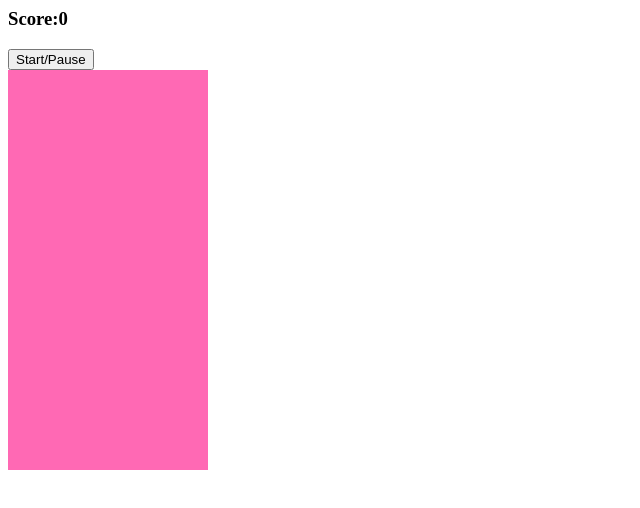
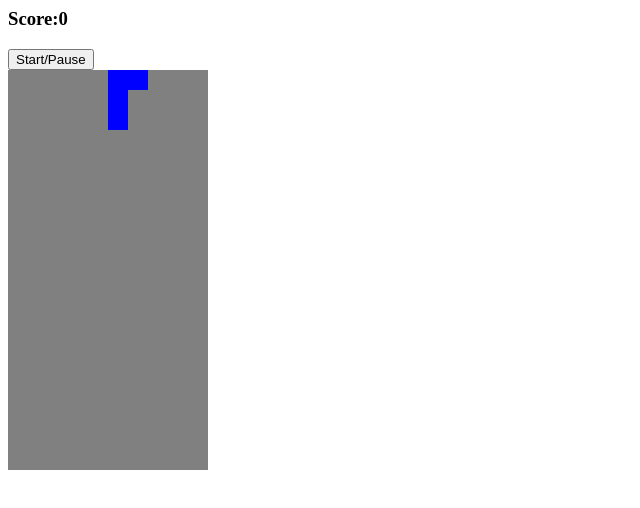
Before and after one commit to manojkmishra/jsgames, a plain HTML site: page tetris/index.html in a window 1280 px wide. Shown: the whole page, without its empty margins (0-640 px from the left). Drawn offline with Linux system fonts and the light colour scheme.

Commit message:
L tetromino first rotation draw

```diff
--- a/tetris/app.js
+++ b/tetris/app.js
@@ -1,5 +1,61 @@
 document.addEventListener('DOMContentLoaded', () => {
-    //will load after all content in html is loaded
+//will load after all content in DOM=html is loaded
 
+    const grid = document.querySelector('.grid')
+    let squares=Array.from(document.querySelectorAll('.grid div'))
+    const scoreDisplay = document.querySelector('#score')
+    const startBtn = document.querySelector('#start-button')
+    //console.log('grid',grid)
+    //console.log('squares',squares)
+    //console.log('score',scoreDisplay)
+    //console.log('startBtn',startBtn)
+
+//The Tetrominoes--------------------
+  const width = 10
+  const lTetromino = [
+    [1, width + 1, width * 2 + 1, 2],
+    [width, width + 1, width + 2, width * 2 + 2],
+    [1, width + 1, width * 2 + 1, width * 2],
+    [width, width * 2, width * 2 + 1, width * 2 + 2]
+  ]
+
+  const zTetromino = [
+    [0, width, width + 1, width * 2 + 1],
+    [width + 1, width + 2, width * 2, width * 2 + 1],
+    [0, width, width + 1, width * 2 + 1],
+    [width + 1, width + 2, width * 2, width * 2 + 1]
+  ]
+
+  const tTetromino = [
+    [1, width, width + 1, width + 2],
+    [1, width + 1, width + 2, width * 2 + 1],
+    [width, width + 1, width + 2, width * 2 + 1],
+    [1, width, width + 1, width * 2 + 1]
+  ]
+
+  const oTetromino = [
+    [0, 1, width, width + 1],
+    [0, 1, width, width + 1],
+    [0, 1, width, width + 1],
+    [0, 1, width, width + 1]
+  ]
+
+  const iTetromino = [
+    [1, width + 1, width * 2 + 1, width * 3 + 1],
+    [width, width + 1, width + 2, width + 3],
+    [1, width + 1, width * 2 + 1, width * 3 + 1],
+    [width, width + 1, width + 2, width + 3]
+  ]
+//------------combile all tetromino-------------
+    const theTetrominoes = [lTetromino, zTetromino, tTetromino, oTetromino, iTetromino]
+    console.log('all theTetrominoes',theTetrominoes)
+//------------draw first roation of L tetromino-----ie add div with 4 values------
+console.log('theTetrominoes',theTetrominoes[0][0])
+let currentPosition=4
+let current=theTetrominoes[0][0]
+function draw()
+{   current.forEach(index=>{squares[currentPosition+index].classList.add('tetromino')})
+}
+draw()
 
 })
--- a/tetris/style.css
+++ b/tetris/style.css
@@ -9,4 +9,9 @@
 .grid div{
     width:20px;
     height:20px;
-    background-color: hotpink;}
+    /*background-color: hotpink;*/
+}
+
+.tetromino{
+    background-color: blue;
+}
```
